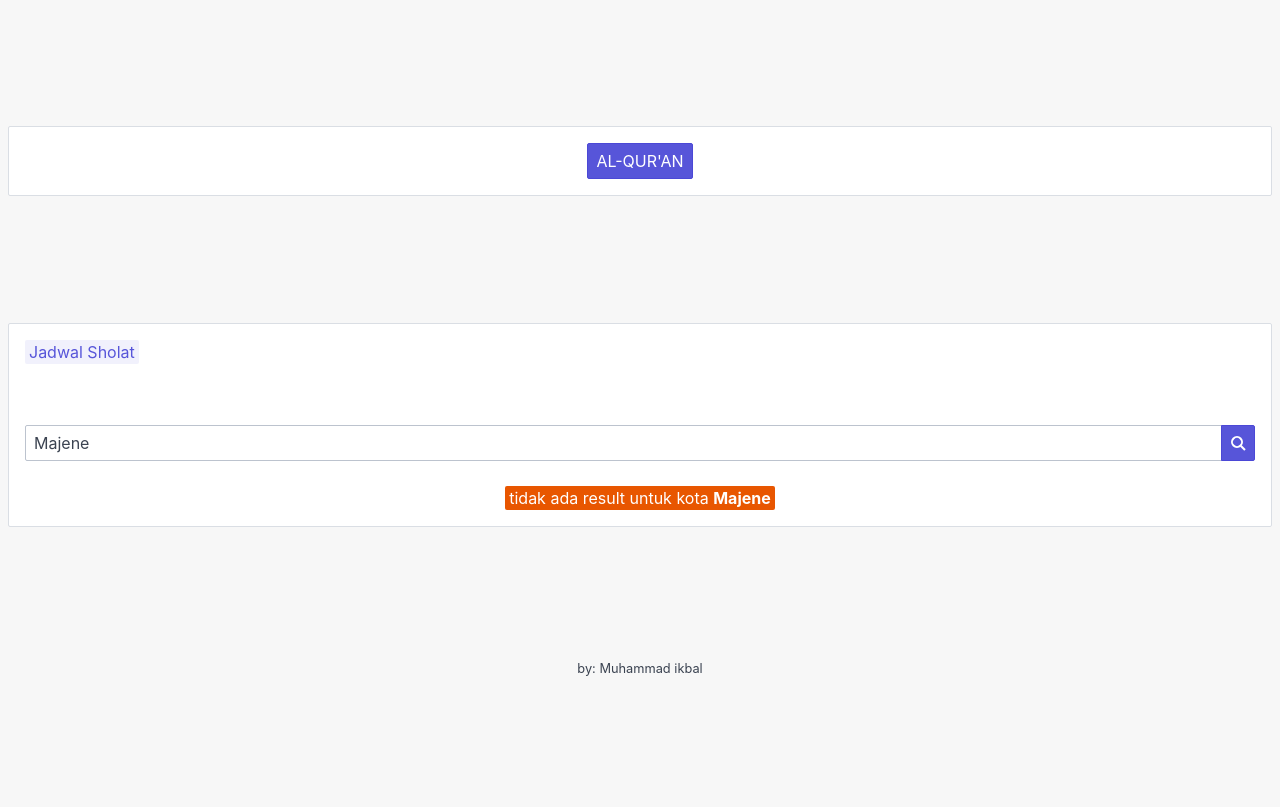
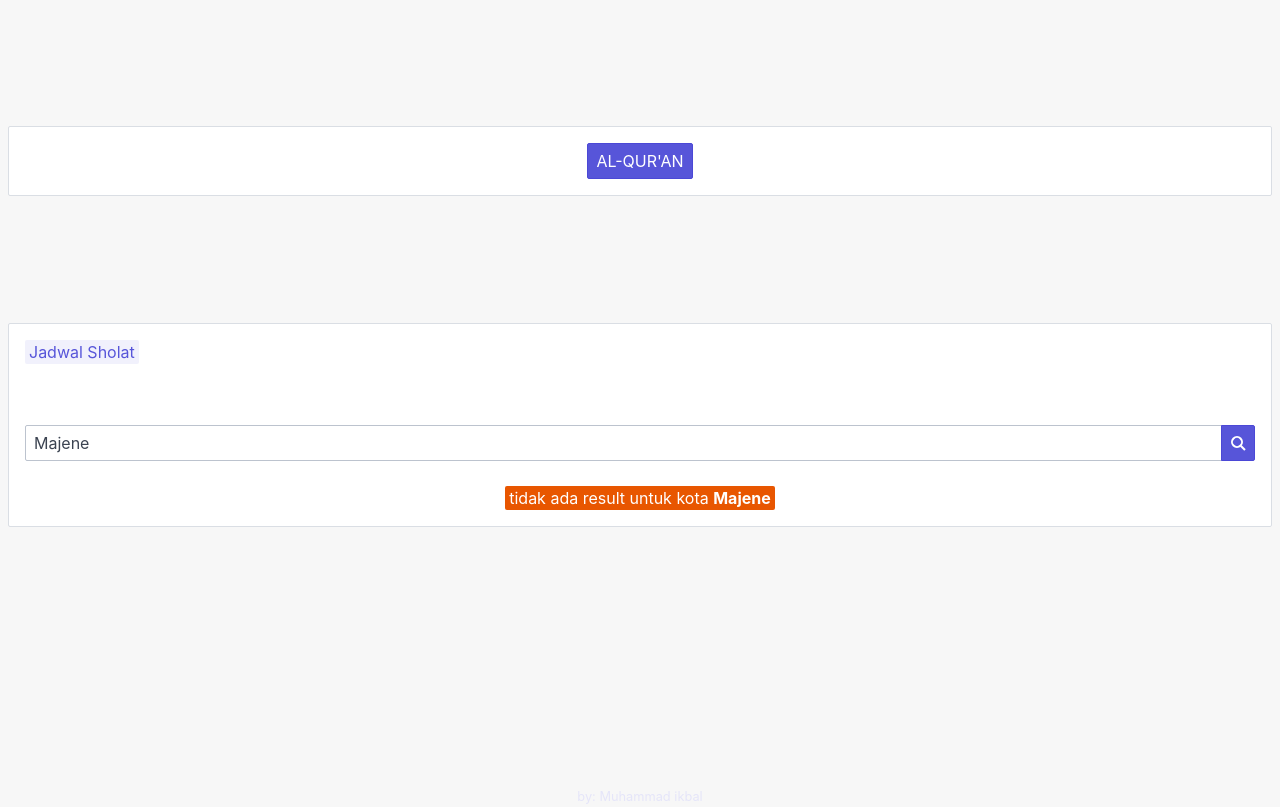
Before and after one commit to iqbal-hanafi/Qur-an, a plain HTML site: page index.html in a window 1280 px wide. Drawn offline with Linux system fonts and the light colour scheme; no server answers; some icons are missing.

Commit message:
edit footer

```diff
--- a/index.html
+++ b/index.html
@@ -30,7 +30,7 @@
 				</div>
 			</div>
 		</div>
-		<footer style="text-align:center;margin-top:10%;"><small>by: Muhammad ikbal</small></footer>
+		<footer style="text-align:center;margin-top:20%;"><small class="text-secondary">by: Muhammad ikbal</small></footer>
 		<script src="assets/jquery/jquery.min.js"></script>
 		<script src="src/js/api.js"></script>
 	</body>
```
